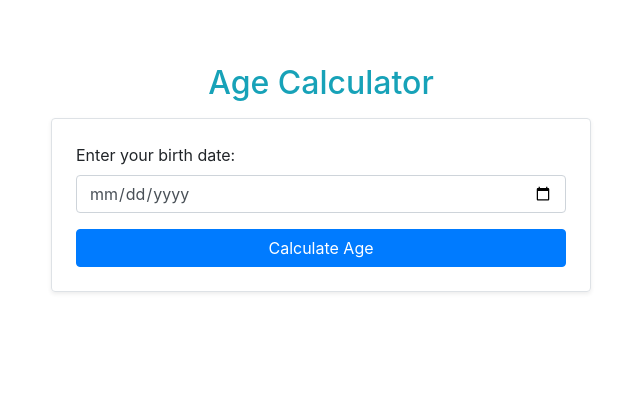
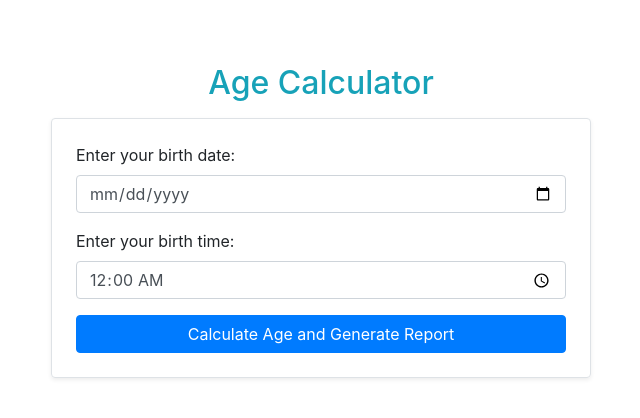
Before and after one commit to samba0648/age-calculator-flask, a Flask app: page / in a window 1280 px wide. Shown: the top 418 px of the page, without its empty margins (319-959 px from the left). Run offline with Flask 3, Linux system fonts and the light colour scheme; some libraries are stand-ins or nearby versions.

Commit message:
added astrology

```diff
--- a/app.py
+++ b/app.py
@@ -3,18 +3,59 @@ from datetime import datetime
 
 app = Flask(__name__)
 
+def get_zodiac_sign(month, day):
+    if (month == 3 and day >= 21) or (month == 4 and day <= 19):
+        return "Aries"
+    elif (month == 4 and day >= 20) or (month == 5 and day <= 20):
+        return "Taurus"
+    elif (month == 5 and day >= 21) or (month == 6 and day <= 20):
+        return "Gemini"
+    elif (month == 6 and day >= 21) or (month == 7 and day <= 22):
+        return "Cancer"
+    elif (month == 7 and day >= 23) or (month == 8 and day <= 22):
+        return "Leo"
+    elif (month == 8 and day >= 23) or (month == 9 and day <= 22):
+        return "Virgo"
+    elif (month == 9 and day >= 23) or (month == 10 and day <= 22):
+        return "Libra"
+    elif (month == 10 and day >= 23) or (month == 11 and day <= 21):
+        return "Scorpio"
+    elif (month == 11 and day >= 22) or (month == 12 and day <= 21):
+        return "Sagittarius"
+    elif (month == 12 and day >= 22) or (month == 1 and day <= 19):
+        return "Capricorn"
+    elif (month == 1 and day >= 20) or (month == 2 and day <= 18):
+        return "Aquarius"
+    elif (month == 2 and day >= 19) or (month == 3 and day <= 20):
+        return "Pisces"
+    return None
+
+def get_nakshatra(day):
+    nakshatras = [
+        "Ashwini", "Bharani", "Krittika", "Rohini", "Mrigashirsha",
+        "Ardra", "Punarvasu", "Pushya", "Ashlesha", "Magha",
+        "Purva Phalguni", "Uttara Phalguni", "Hasta", "Chitra",
+        "Swati", "Vishakha", "Anuradha", "Jyeshtha", "Mula",
+        "Purva Ashadha", "Uttara Ashadha", "Shravana", "Dhanishta",
+        "Shatabhisha", "Purva Bhadrapada", "Uttara Bhadrapada", "Revati"
+    ]
+    return nakshatras[day % len(nakshatras)]
+
 @app.route('/', methods=['GET', 'POST'])
 def index():
-    age_years, age_months, age_days, birth_date_str = None, None, None, None
+    age_years, age_months, age_days = None, None, None
+    birth_date_str, birth_time_str, zodiac_sign, nakshatra = None, None, None, None
+
     if request.method == 'POST':
         birth_date_str = request.form['birth_date']
-        birth_date = datetime.strptime(birth_date_str, '%Y-%m-%d')
+        birth_time_str = request.form.get('birth_time', '00:00')
+        birth_datetime = datetime.strptime(f"{birth_date_str} {birth_time_str}", '%Y-%m-%d %H:%M')
         today = datetime.today()
 
         # Calculate years, months, and days
-        age_years = today.year - birth_date.year
-        age_months = today.month - birth_date.month
-        age_days = today.day - birth_date.day
+        age_years = today.year - birth_datetime.year
+        age_months = today.month - birth_datetime.month
+        age_days = today.day - birth_datetime.day
 
         # Adjust for negative days and months
         if age_days < 0:
@@ -24,7 +65,13 @@ def index():
             age_months += 12
             age_years -= 1
 
-    return render_template('index.html', age_years=age_years, age_months=age_months, age_days=age_days, birth_date_str=birth_date_str)
+        # Calculate zodiac sign and nakshatra
+        zodiac_sign = get_zodiac_sign(birth_datetime.month, birth_datetime.day)
+        nakshatra = get_nakshatra(birth_datetime.day)
+
+    return render_template('index.html', age_years=age_years, age_months=age_months, age_days=age_days,
+                           birth_date_str=birth_date_str, birth_time_str=birth_time_str,
+                           zodiac_sign=zodiac_sign, nakshatra=nakshatra)
 
 if __name__ == '__main__':
     app.run(debug=True)
--- a/templates/index.html
+++ b/templates/index.html
@@ -17,29 +17,25 @@
           <form method="post" class="p-4 border rounded shadow-sm">
             <div class="form-group">
                 <label for="birth_date">Enter your birth date:</label>
-              <input
-                type="date"
-                id="birth_date"
-                name="birth_date"
-                class="form-control"
-                value="{{ birth_date_str }}"
-                required
-              />
+                <input type="date" id="birth_date" name="birth_date" class="form-control" value="{{ birth_date_str }}" required>
             </div>
-            <button type="submit" class="btn btn-primary btn-block">
-              Calculate Age
-            </button>
+            <div class="form-group">
+                <label for="birth_time">Enter your birth time:</label>
+                <input type="time" id="birth_time" name="birth_time" class="form-control" value="{{ birth_time_str or '00:00' }}" required>
+            </div>
+            <button type="submit" class="btn btn-primary btn-block">Calculate Age and Generate Report</button>
         </form>
 
         {% if age_years is not none %}
             <div class="mt-4 alert alert-info text-center">
-            <p>
-              Your age is:
-              <strong
-                >{{ age_years }} years, {{ age_months }} months, and {{ age_days
-                }} days</strong
-              >
-            </p>
+                <p>Your age is: <strong>{{ age_years }} years, {{ age_months }} months, and {{ age_days }} days</strong></p>
+            </div>
+        {% endif %}
+
+        {% if zodiac_sign %}
+            <div class="mt-4 alert alert-success text-center">
+                <p>Your zodiac sign is: <strong>{{ zodiac_sign }}</strong></p>
+                <p>Your Nakshatra is: <strong>{{ nakshatra }}</strong></p>
             </div>
         {% endif %}
         </div>
```
Lines whose indentation alone changed are shown as unchanged.
